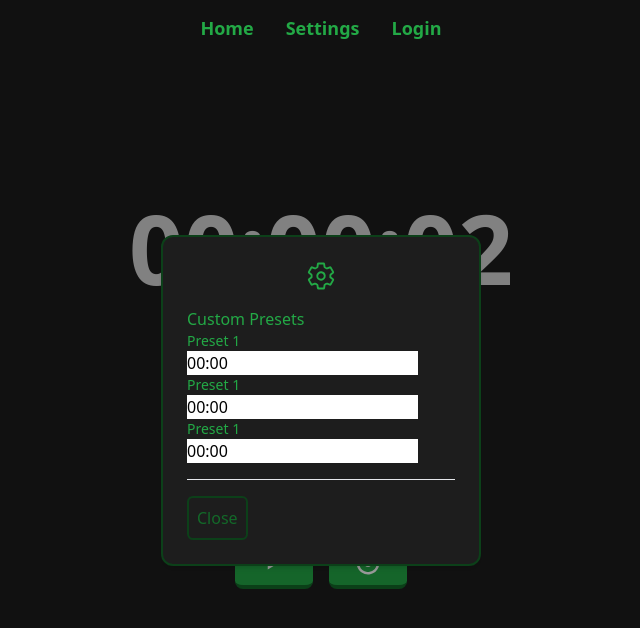
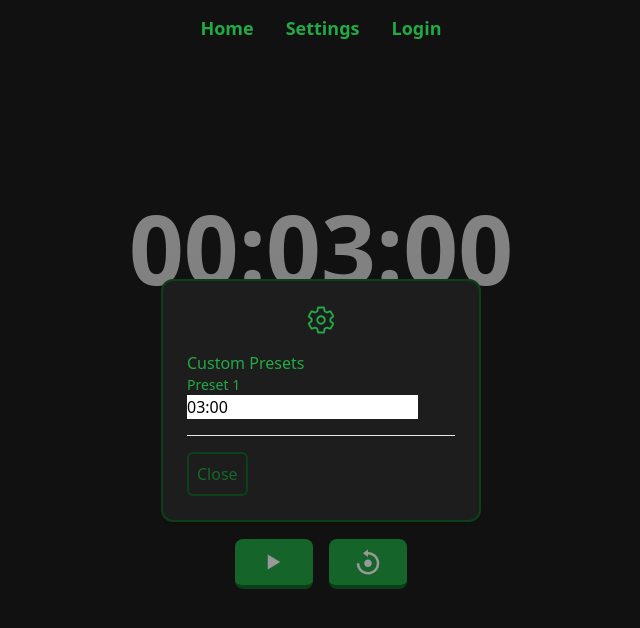
Before and after one commit to cat391/GrindMeter, a React (Vite) app in the folder grindmeter/: page / in a window 1280 px wide. Both pictures are taken after a click on the button "Settings". Shown: the top 628 px of the page, without its empty margins (319-959 px from the left). Built offline with nearby package versions, Linux system fonts and the light colour scheme.

Commit message:
Made progress on timer paused error

```diff
--- a/grindmeter/src/components/SettingsModal.jsx
+++ b/grindmeter/src/components/SettingsModal.jsx
@@ -1,8 +1,17 @@
 import { IoSettingsOutline } from "react-icons/io5";
 import { exportedPresets } from "../pages/Home";
 import { convertToTimeStr } from "./PresetButton";
+import { useState } from "react";
 
 function SettingsModal({ open, onClose }) {
+  console.log(convertToTimeStr(exportedPresets[0]));
+
+  const [value, setValue] = useState(convertToTimeStr(exportedPresets[0]));
+
+  const handleChange = (event) => {
+    setValue(event.target.value);
+  };
+
   return (
     <div
       className={`fixed inset-0 flex justify-center items-center transition-colors ${
@@ -23,26 +32,7 @@ function SettingsModal({ open, onClose }) {
             <label className="text-customGreen-100 block size text-sm font-medium">
               Preset 1
             </label>
-            <input
-              type="text"
-              defaultValue={convertToTimeStr(exportedPresets[0])}
-            />
-
-            <label className="text-customGreen-100 block size text-sm font-medium">
-              Preset 1
-            </label>
-            <input
-              type="text"
-              defaultValue={convertToTimeStr(exportedPresets[0])}
-            />
-
-            <label className="text-customGreen-100 block size text-sm font-medium">
-              Preset 1
-            </label>
-            <input
-              type="text"
-              defaultValue={convertToTimeStr(exportedPresets[0])}
-            />
+            <input type="text" value={value} onChange={handleChange} />
           </div>
         </div>
 
--- a/grindmeter/src/components/useTimer.jsx
+++ b/grindmeter/src/components/useTimer.jsx
@@ -8,16 +8,17 @@ export default function useTimer(startingSeconds, isRunning, reset) {
   }, [startingSeconds, reset]);
 
   useEffect(() => {
-    if (!isRunning) return;
+    if (!isRunning || time === 0) return;
 
     const intervalId = setInterval(() => {
       setTime((prev) => (prev > 0 ? prev - 1 : 0));
+      console.log(Date.now());
     }, 1000);
 
     return () => {
       clearInterval(intervalId);
     };
-  }, [isRunning]);
+  }, [isRunning, time]);
 
   const finished = time === 0;
 
--- a/grindmeter/src/pages/Home.jsx
+++ b/grindmeter/src/pages/Home.jsx
@@ -4,11 +4,11 @@ import PresetButton from "../components/PresetButton";
 import "../App.css";
 import { BiPause, BiReset, BiPlay } from "react-icons/bi";
 
-export let exportedPresets = [0, 0, 0];
+export let exportedPresets = [180, 10, 5400];
 
 export default function Home() {
   const [isOn, setIsOn] = useState(false);
-  const [presets, setPresets] = useState([2, 10, 3600]);
+  const [presets, setPresets] = useState([180, 600, 5400]);
   const [displayedTime, setDisplayedTime] = useState(presets[0]);
   const [shouldReset, setShouldReset] = useState(0);
 
```
Also changed, not shown: grindmeter/src/components/PresetButton.jsx (+0 -11 lines).
